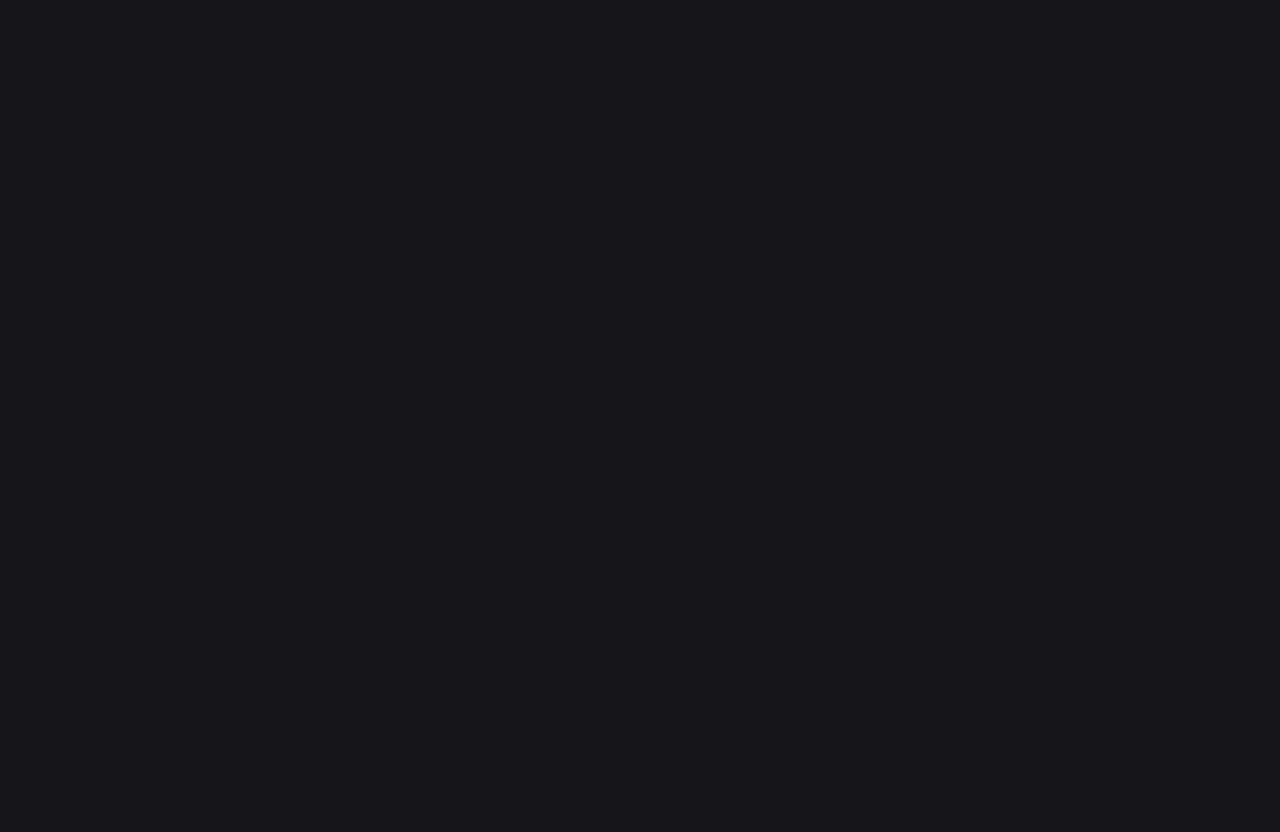
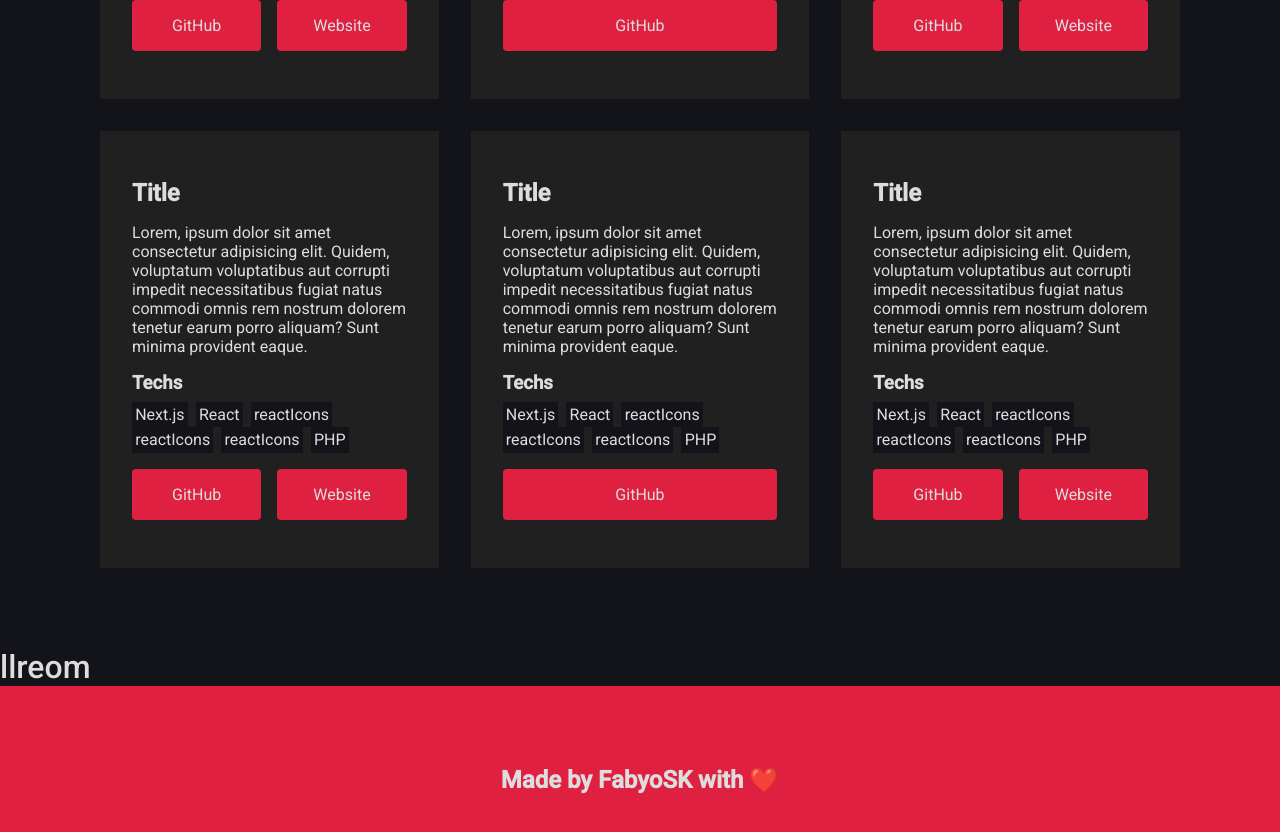
Before and after one commit to FabyoSK/portfolio, a Next.js app: page / in a window 1280 px wide. Shown: the part 1620-2452 px from the top of the page. Before the commit the page ends 1173 px from the top, so only its background shows below. Built offline with nearby package versions, Linux system fonts and the light colour scheme.

Commit message:
feat: projectSection done

```diff
--- a/src/components/About/about.module.scss
+++ b/src/components/About/about.module.scss
@@ -7,4 +7,7 @@
     font-weight: bold;
     padding: 1rem 0;
   }
+  p {
+    font-size: 1.3rem;
+  }
 }
--- /dev/null
+++ b/src/components/Contact/index.tsx
@@ -0,0 +1,3 @@
+export function Contact() {
+  return <h1>llreom</h1>;
+}
--- /dev/null
+++ b/src/components/Footer/footer.module.scss
@@ -0,0 +1,13 @@
+.footer {
+  background: var(--red);
+  padding: 5rem;
+  display: flex;
+  justify-content: center;
+  align-items: center;
+  flex-direction: columns;
+
+  a {
+    text-decoration: none;
+    color: var(--text);
+  }
+}
--- /dev/null
+++ b/src/components/Footer/index.tsx
@@ -0,0 +1,15 @@
+import styles from "./footer.module.scss";
+
+export function Footer() {
+  return (
+    <footer className={styles.footer}>
+      <h2>
+        Made by{" "}
+        <a href="http://github.com/FabyoSK" target="_blank">
+          FabyoSK
+        </a>{" "}
+        with ❤️
+      </h2>
+    </footer>
+  );
+}
--- /dev/null
+++ b/src/components/ProjectCard/index.tsx
@@ -0,0 +1,34 @@
+import styles from "./project-card.module.scss";
+
+interface ProjectCard {
+  hasWebsite: boolean;
+}
+export function ProjectCard({ hasWebsite }) {
+  return (
+    <div className={styles.projectCard}>
+      <h2> Title</h2>
+      <p>
+        Lorem, ipsum dolor sit amet consectetur adipisicing elit. Quidem,
+        voluptatum voluptatibus aut corrupti impedit necessitatibus fugiat natus
+        commodi omnis rem nostrum dolorem tenetur earum porro aliquam? Sunt
+        minima provident eaque.
+      </p>
+
+      <h3>Techs</h3>
+      <div className={styles.techs}>
+        <a>Next.js</a>
+        <a>React</a>
+        <a>reactIcons</a>
+        <a>reactIcons</a>
+        <a>reactIcons</a>
+        <a>PHP</a>
+      </div>
+
+      <div className={styles.buttons}>
+        <button className={styles.button}>GitHub</button>
+
+        {hasWebsite && <button className={styles.button}>Website</button>}
+      </div>
+    </div>
+  );
+}
--- /dev/null
+++ b/src/components/ProjectCard/project-card.module.scss
@@ -0,0 +1,46 @@
+.projectCard {
+  background: var(--foreground);
+  padding: 2rem;
+
+  h2 {
+    margin: 1rem 0;
+  }
+  p {
+    margin-bottom: 1rem;
+  }
+  h3 {
+    margin-bottom: 0.5rem;
+  }
+
+  .techs {
+    display: flex;
+    flex-wrap: wrap;
+    a {
+      margin-right: 0.5rem;
+      padding: 0.2rem;
+      background: var(--background);
+    }
+  }
+  .buttons {
+    margin: 1rem 0;
+    display: flex;
+    justify-content: space-between;
+  }
+
+  .button {
+    background: var(--red);
+    border: 0;
+    width: 100%;
+    padding: 1rem;
+    border-radius: 0.25rem;
+
+    font-size: 1rem;
+
+    & + button {
+      margin-left: 1rem;
+    }
+    &:hover {
+      filter: brightness(0.9);
+    }
+  }
+}
--- /dev/null
+++ b/src/components/Projects/index.tsx
@@ -0,0 +1,19 @@
+import { ProjectCard } from "../ProjectCard";
+import { Section } from "../Section";
+
+import styles from "./projects.module.scss";
+export function Projects() {
+  return (
+    <Section background={false}>
+      <h1 style={{ textAlign: "center" }}>Projects</h1>
+      <section className={styles.projectSection}>
+        <ProjectCard hasWebsite={true} />
+        <ProjectCard hasWebsite={false} />
+        <ProjectCard hasWebsite={true} />
+        <ProjectCard hasWebsite={true} />
+        <ProjectCard hasWebsite={false} />
+        <ProjectCard hasWebsite={true} />
+      </section>
+    </Section>
+  );
+}
--- /dev/null
+++ b/src/components/Projects/projects.module.scss
@@ -0,0 +1,8 @@
+.projectSection {
+  display: grid;
+
+  margin: 2rem 0;
+
+  grid-template-columns: repeat(3, 1fr);
+  gap: 2rem;
+}
--- a/src/components/Section/index.tsx
+++ b/src/components/Section/index.tsx
@@ -7,8 +7,8 @@ interface SectionProps {
 }
 export function Section({ background, children }: SectionProps) {
   return (
-    <div className={background ? styles.container : styles.containerDark}>
+    <section className={background ? styles.container : styles.containerDark}>
       <div className={styles.content}>{children}</div>
-    </div>
+    </section>
   );
 }
--- a/src/components/Section/section.module.scss
+++ b/src/components/Section/section.module.scss
@@ -2,12 +2,12 @@
   background: var(--foreground);
   .content {
     max-width: 1080px;
-    margin: 0 auto;
+    margin: 5rem auto;
   }
 }
 .containerDark {
   .content {
     max-width: 1080px;
-    margin: 0 auto;
+    margin: 5rem auto;
   }
 }
--- /dev/null
+++ b/src/pages/_document.tsx
@@ -0,0 +1,23 @@
+import Document, { Html, Head, Main, NextScript } from "next/document";
+
+class MyDocument extends Document {
+  render() {
+    return (
+      <Html>
+        <Head>
+          <link rel="preconnect" href="https://fonts.gstatic.com" />
+          <link
+            href="https://fonts.googleapis.com/css2?family=Roboto:wght@400;500&display=swap"
+            rel="stylesheet"
+          />
+        </Head>
+        <body>
+          <Main />
+          <NextScript />
+        </body>
+      </Html>
+    );
+  }
+}
+
+export default MyDocument;
--- a/src/pages/index.tsx
+++ b/src/pages/index.tsx
@@ -1,8 +1,10 @@
 import React from "react";
-import { Section } from "../components/Section";
 import { Header } from "../components/Header";
 import { Hero } from "../components/Hero";
 import { About } from "../components/About";
+import { Projects } from "../components/Projects";
+import { Footer } from "../components/Footer";
+import { Contact } from "../components/Contact";
 
 export default function Home() {
   return (
@@ -10,6 +12,9 @@ export default function Home() {
       <Header />
       <Hero />
       <About />
+      <Projects />
+      <Contact />
+      <Footer />
     </>
   );
 }
```
